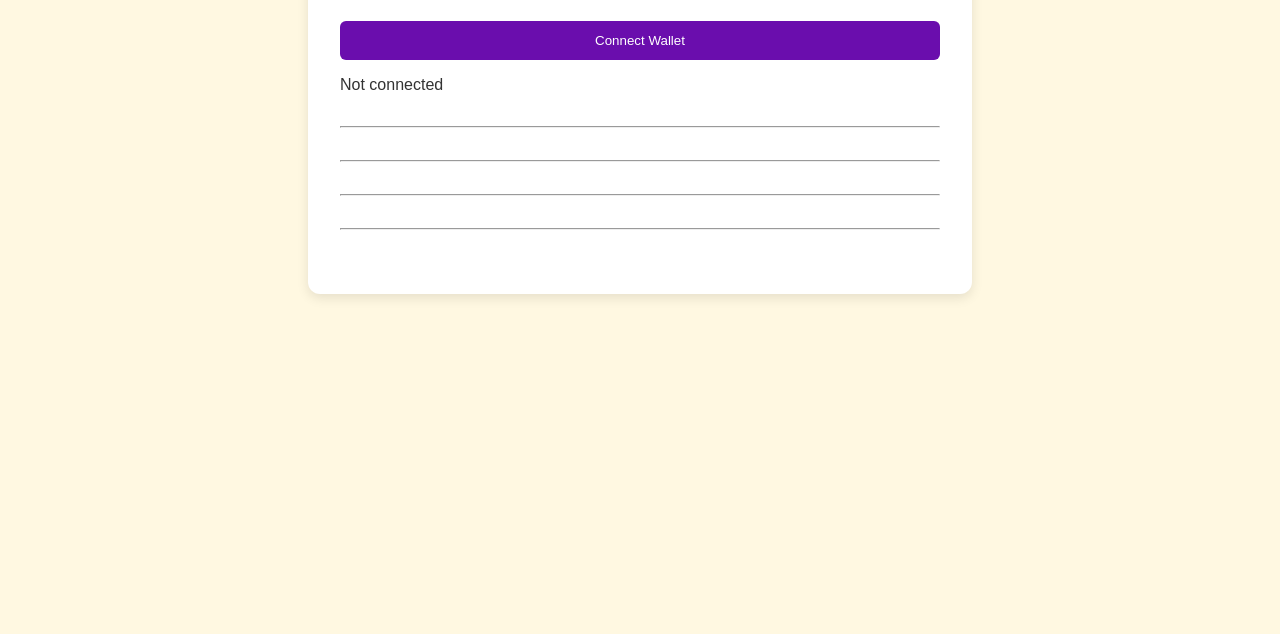
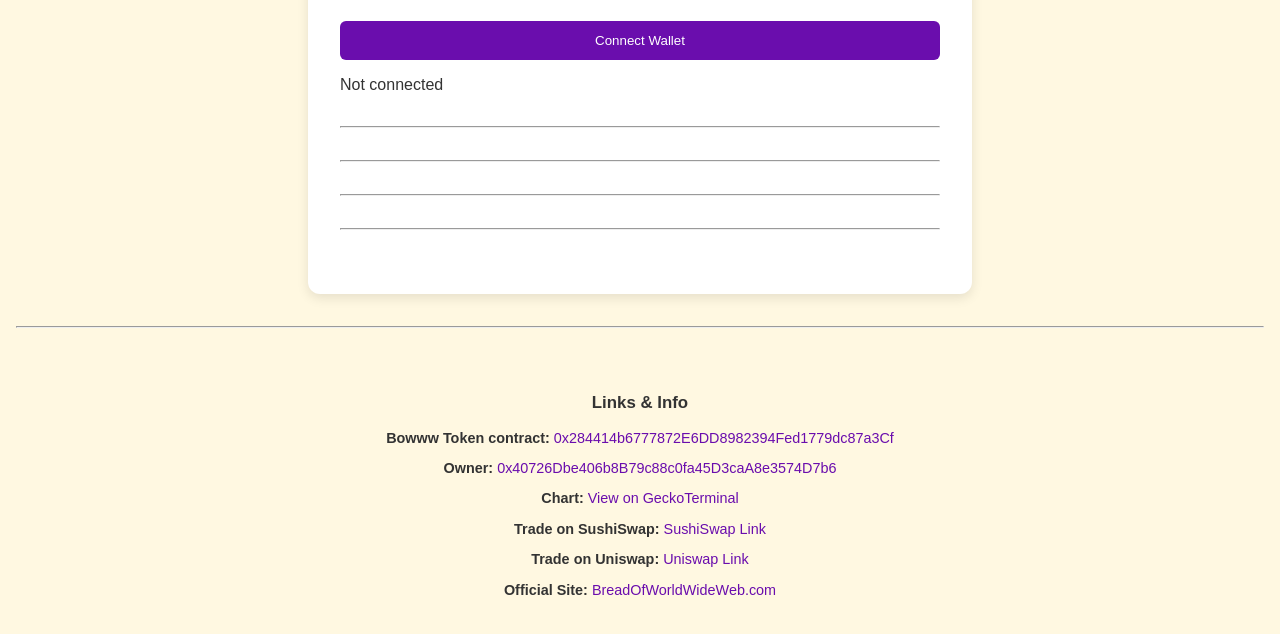
Before and after one commit to BreadOfTheInternet/bake-the-dip-toast-the-rise, a plain HTML site: page index.html in a window 1280 px wide. Shown: the part 166-800 px from the top of the page. Drawn offline with Linux system fonts and the light colour scheme.

Commit message:
Update index.html

```diff
--- a/index.html
+++ b/index.html
@@ -57,6 +57,15 @@
       text-align: center;
       color: red;
     }
+    footer {
+      text-align: center;
+      font-size: 0.9rem;
+      padding: 1rem;
+    }
+    footer a {
+      color: #6a0dad;
+      text-decoration: none;
+    }
   </style>
 </head>
 <body>
@@ -107,6 +116,47 @@
 
     <p id="status-message" class="status"></p>
   </div>
+
+  <hr>
+  <footer>
+    <h3>Links & Info</h3>
+    <p>
+      <strong>Bowww Token contract:</strong>
+      <a href="https://polygonscan.com/address/0x284414b6777872E6DD8982394Fed1779dc87a3Cf" target="_blank">
+        0x284414b6777872E6DD8982394Fed1779dc87a3Cf
+      </a>
+    </p>
+    <p>
+      <strong>Owner:</strong>
+      <a href="https://polygonscan.com/address/0x40726Dbe406b8B79c88c0fa45D3caA8e3574D7b6" target="_blank">
+        0x40726Dbe406b8B79c88c0fa45D3caA8e3574D7b6
+      </a>
+    </p>
+    <p>
+      <strong>Chart:</strong>
+      <a href="https://www.geckoterminal.com/polygon_pos/pools/0x9a6c7e4364d94fd37ba6e1e6cebd044e8750a627?utm_source=coingecko&utm_medium=referral&utm_campaign=searchresults" target="_blank">
+        View on GeckoTerminal
+      </a>
+    </p>
+    <p>
+      <strong>Trade on SushiSwap:</strong>
+      <a href="https://www.sushi.com/polygon/swap?token0=NATIVE&token1=0x284414b6777872E6DD8982394Fed1779dc87a3Cf&swapAmount=1" target="_blank">
+        SushiSwap Link
+      </a>
+    </p>
+    <p>
+      <strong>Trade on Uniswap:</strong>
+      <a href="https://app.uniswap.org/swap?chain=polygon&outputCurrency=0x284414b6777872E6DD8982394Fed1779dc87a3Cf" target="_blank">
+        Uniswap Link
+      </a>
+    </p>
+    <p>
+      <strong>Official Site:</strong>
+      <a href="https://breadofworldwideweb.com/" target="_blank">
+        BreadOfWorldWideWeb.com
+      </a>
+    </p>
+  </footer>
 
   <script>
     let provider;
```
